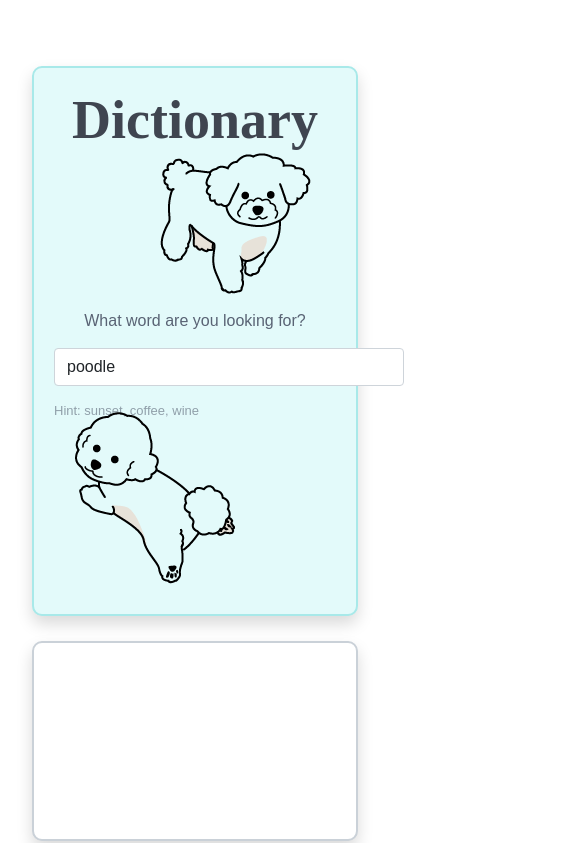
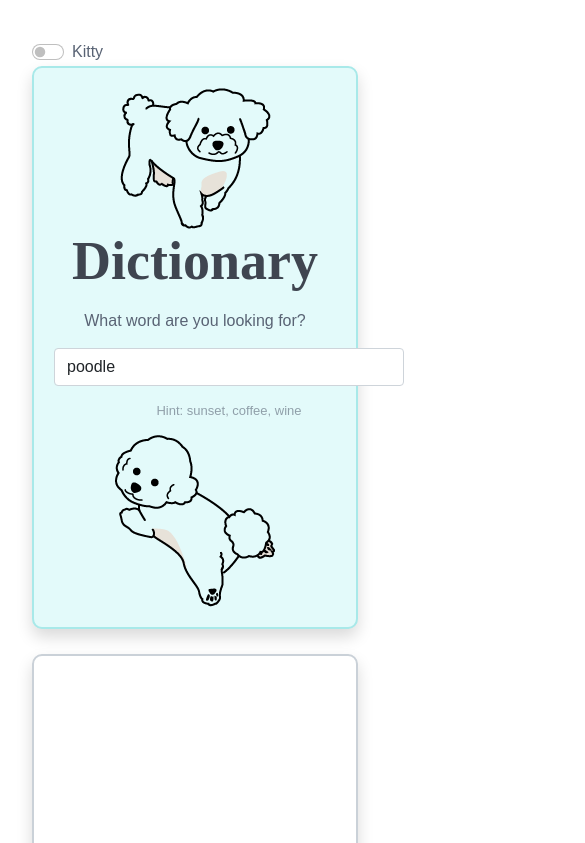
Before and after one commit to aileenchany/react-dictionary, a React (Create React App) app: page / in a window 390 px wide. Shown: the top 843 px of the page, 585 px wide, since content can reach past the window. Built offline with nearby package versions, Linux system fonts and the light colour scheme; no server answers; a web font is replaced by a local one.

Commit message:
Updated search section to make images responsive

```diff
--- a/src/App.css
+++ b/src/App.css
@@ -38,20 +38,7 @@
   font-size: 13px;
   opacity: 0.6;
 }
-.App-puppy,
-.App-puppy2 {
-  max-width: 100%;
-  height: auto;
-}
-.App-puppy {
-  position: relative;
-  left: 40px;
-}
-.App-puppy2 {
-  position: relative;
-  top: -10px;
-  right: 40px;
-}
+
 .App-main {
   background: white;
   border: 2px solid #cad1d8;
@@ -62,11 +49,6 @@
 }
 .App-search {
   margin-bottom: 12px;
-  width: 350px;
-}
-.App-switch {
-  position: relative;
-  right: -980px;
 }
 .App-title {
   color: #3f4550;
--- a/src/App.js
+++ b/src/App.js
@@ -49,6 +49,8 @@ export default function App(props) {
   if(loaded) {
     return (
       <div className="App">
+        <div className="row">
+          <div className="col-12 align-self-end">
             <div className="App-switch form-check form-switch">
               <input
                 className="form-check-input"
@@ -57,29 +59,29 @@ export default function App(props) {
               />
               <label className="form-check-label">Kitty</label>
             </div>
+          </div>
+        </div>
         <header className="App-header shadow">
-          <h1 className="App-title">Dictionary</h1>
-          <div className="row">
-            <div className="col">
+          <div className="row align-items-center">
+            <div className="col-sm-4">
               <img src={puppy} className="App-puppy img-fluid mx-auto d-block" alt="dog" />
             </div>
-            <div className="col">
+            <div className="col-sm-4">
+              <h1 className="App-title">Dictionary</h1>
               <p>What word are you looking for?</p>
-              <form className="App-form clearfix input-group" onSubmit={handleSubmit}>
-                <div className="col float-left">
+              <form className="App-form" onSubmit={handleSubmit}>
                 <input
                   type="search"
                   className="form-control App-search"
                   onChange={changeWord}
                   defaultValue={props.defaultKeyword}
                 />
-                  <span className="hint">
+                <p className="hint">
                   Hint: sunset, coffee, wine
-                  </span>
-                </div>
+                </p>
               </form>
             </div>
-            <div className="col">
+            <div className="col-sm-4">
               <img src={puppy2} className="App-puppy2 img-fluid mx-auto d-block" alt="dog" />
             </div>
           </div>
```
Lines whose indentation alone changed are shown as unchanged.
